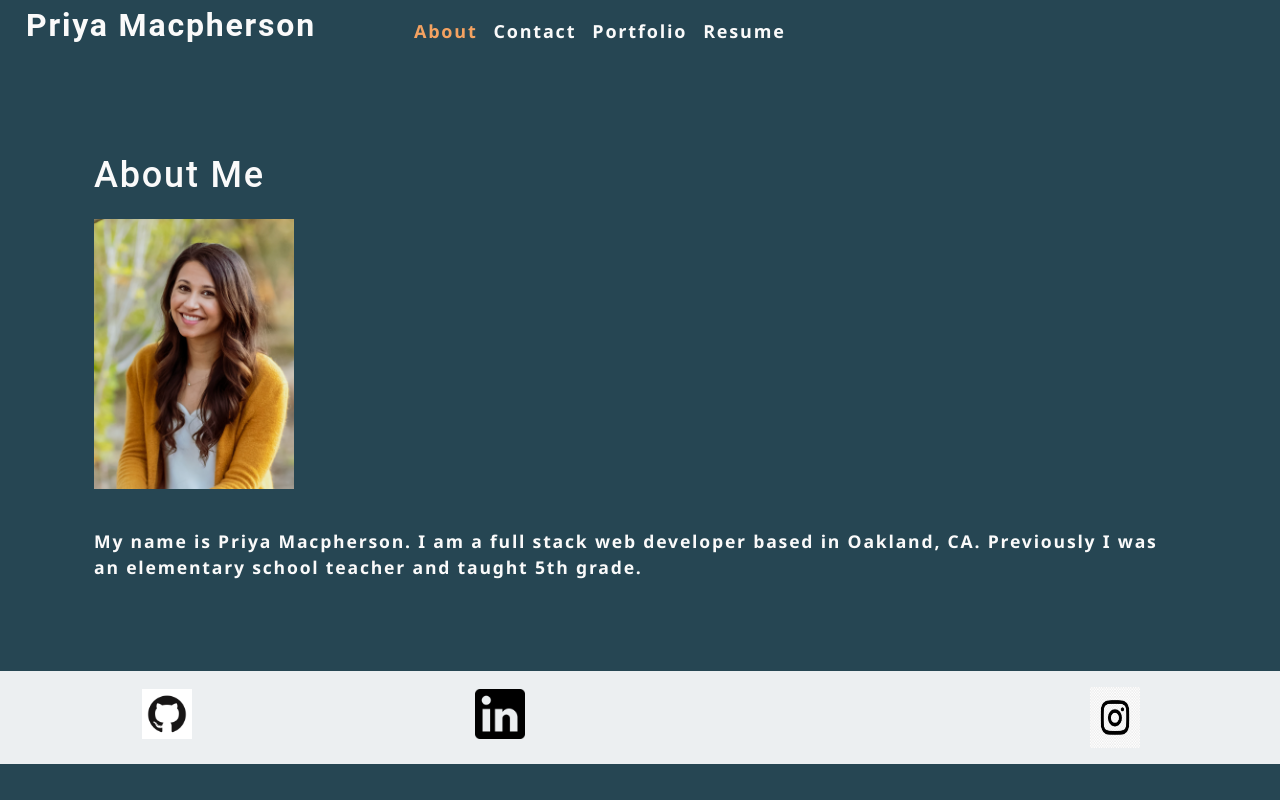
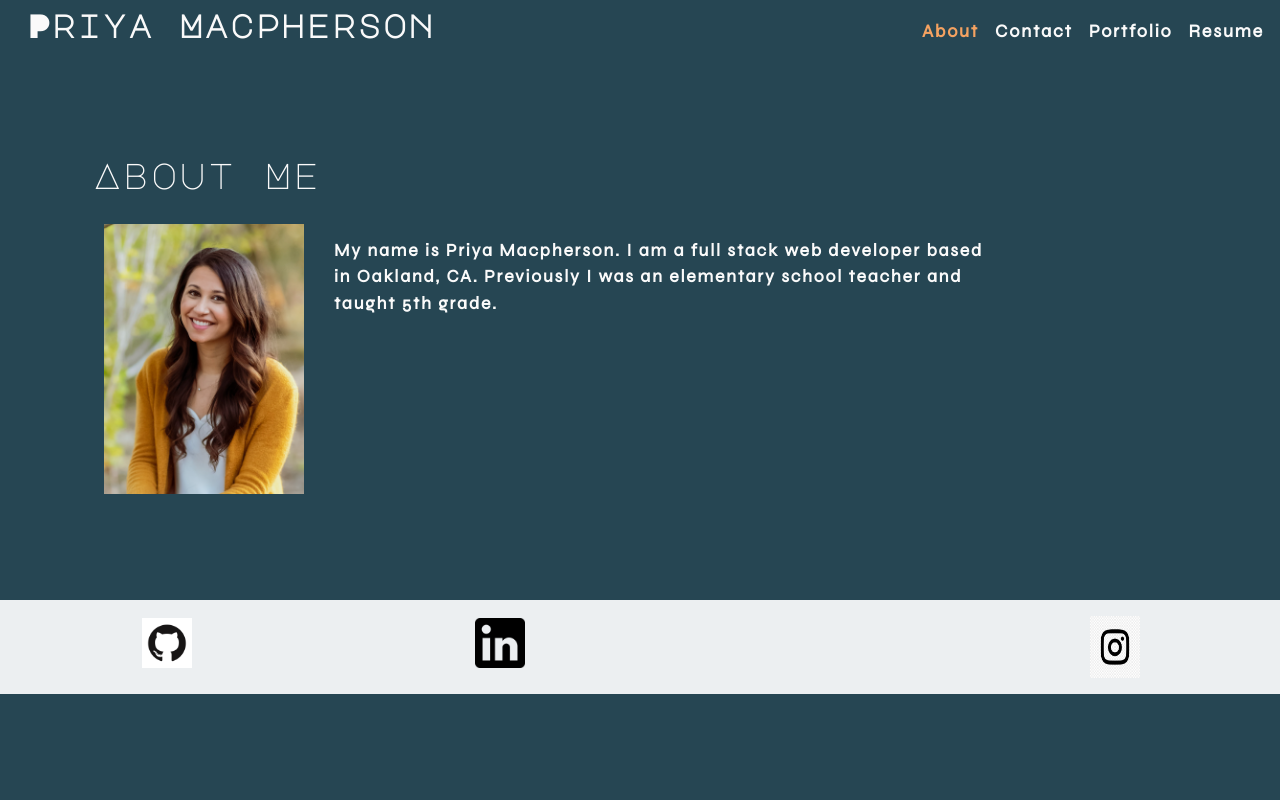
Before and after one commit to pmac16/React-Portfolio, a React (Create React App) app: page / in a window 1280 px wide. Built offline with nearby package versions, Linux system fonts and the light colour scheme.

Commit message:
changed font and fixed About styling

```diff
--- a/src/components/About/index.js
+++ b/src/components/About/index.js
@@ -5,18 +5,35 @@ function About() {
   return (
     <section className="my-5">
       <h1 id="about">About Me</h1>
+      <div
+        className="container"
+        style={{
+          display: "flex",
+          alignItems: "left",
+          justifyContent: "space-between",
+          margin: 10,
+        }}
+      >
         <img
           src={coverImage}
           className="my-2"
           style={{ width: 200 }}
           alt="cover"
         />
-      <div className="my-2">
+        <div
+          style={{
+            display: "flex",
+            alignItems: "left",
+            justifyContent: "space-between",
+            margin: 30,
+          }}
+        >
           <p>
-          My name is Priya Macpherson. I am a full stack web developer based in
-          Oakland, CA. Previously I was an elementary school teacher and taught
-          5th grade.
+            My name is Priya Macpherson. I am a full stack web developer based
+            in Oakland, CA. Previously I was an elementary school teacher and
+            taught 5th grade.
           </p>
+        </div>
       </div>
     </section>
   );
--- a/src/components/Header/index.js
+++ b/src/components/Header/index.js
@@ -4,14 +4,17 @@ function Header(props) {
   const { content = [], setCurrentContent, currentContent } = props;
 
   return (
-    <header className="flex-row px-1">
+    <header
+      className="flex-row px-1"
+      style={{ display: "flex", justifyContent: "space-between" }}
+    >
       <h2 className="mx-2">
         <a data-testid="link" href="/">
           Priya Macpherson
         </a>
       </h2>
       <nav>
-        <ul className="flex-row">
+        <ul className="flex-row" style={{ alignItems: "right" }}>
           <li className="mx-2"></li>
           {content.map((content) => (
             <li
--- a/src/components/Project/index.js
+++ b/src/components/Project/index.js
@@ -2,6 +2,7 @@ import React from "react";
 
 function Project(props) {
   return (
+    <div className="wrapper">
       <div className="card">
         <div className="img-container">
           <img alt={props.name} src={props.image} />
@@ -20,6 +21,7 @@ function Project(props) {
           </ul>
         </div>
       </div>
+    </div>
   );
 }
 
--- a/src/index.css
+++ b/src/index.css
@@ -1,3 +1,7 @@
+/* Fonts */
+
+@import url("https://fonts.googleapis.com/css2?family=Major+Mono+Display&family=Syne&display=swap");
+
 /* Main CSS */
 main {
   margin: 0 auto;
@@ -35,7 +39,7 @@ body {
   letter-spacing: 0.1em;
   background: var(--dark);
   color: var(--light);
-  font-family: "Segoe UI", Tahoma, Geneva, Verdana, sans-serif;
+  font-family: "Syne", sans-serif;
 }
 
 h1,
@@ -44,7 +48,7 @@ h3,
 h4,
 h5,
 h6 {
-  font-family: "Roboto", sans-serif;
+  font-family: "Major Mono Display", monospace;
   font-weight: 500;
   margin: 5px 0;
   line-height: 1.25;
@@ -137,6 +141,7 @@ input {
   outline: none;
   border-radius: 3px;
   transition: box-shadow 0.2s;
+  font-family: "Syne", sans-serif;
 }
 
 input:focus {
@@ -161,6 +166,7 @@ textarea {
   height: 120px;
   border: 3px solid #cccccc;
   padding: 5px;
+  font-family: "Syne", sans-serif;
 }
 
 .container {
@@ -168,6 +174,7 @@ textarea {
   max-width: 1200px;
   margin-left: auto;
   margin-right: auto;
+  display: flex;
 }
 
 .flex-row {
@@ -238,7 +245,7 @@ textarea {
 }
 
 button {
-  background: var(--primary);
+  background: var(--secondary);
   border: 0;
   border-radius: 5px;
   color: #fff;
```
Lines whose indentation alone changed are shown as unchanged.
